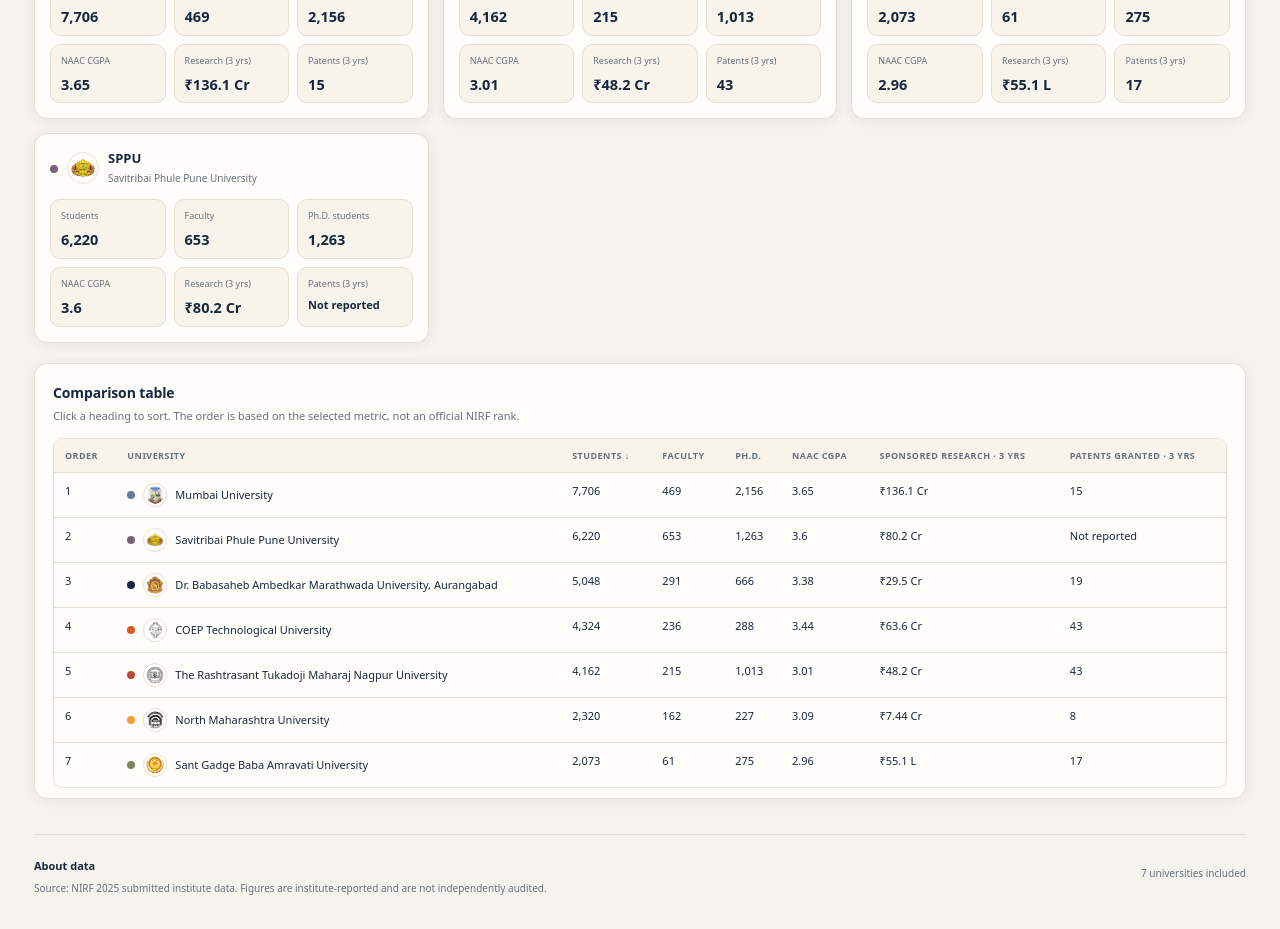
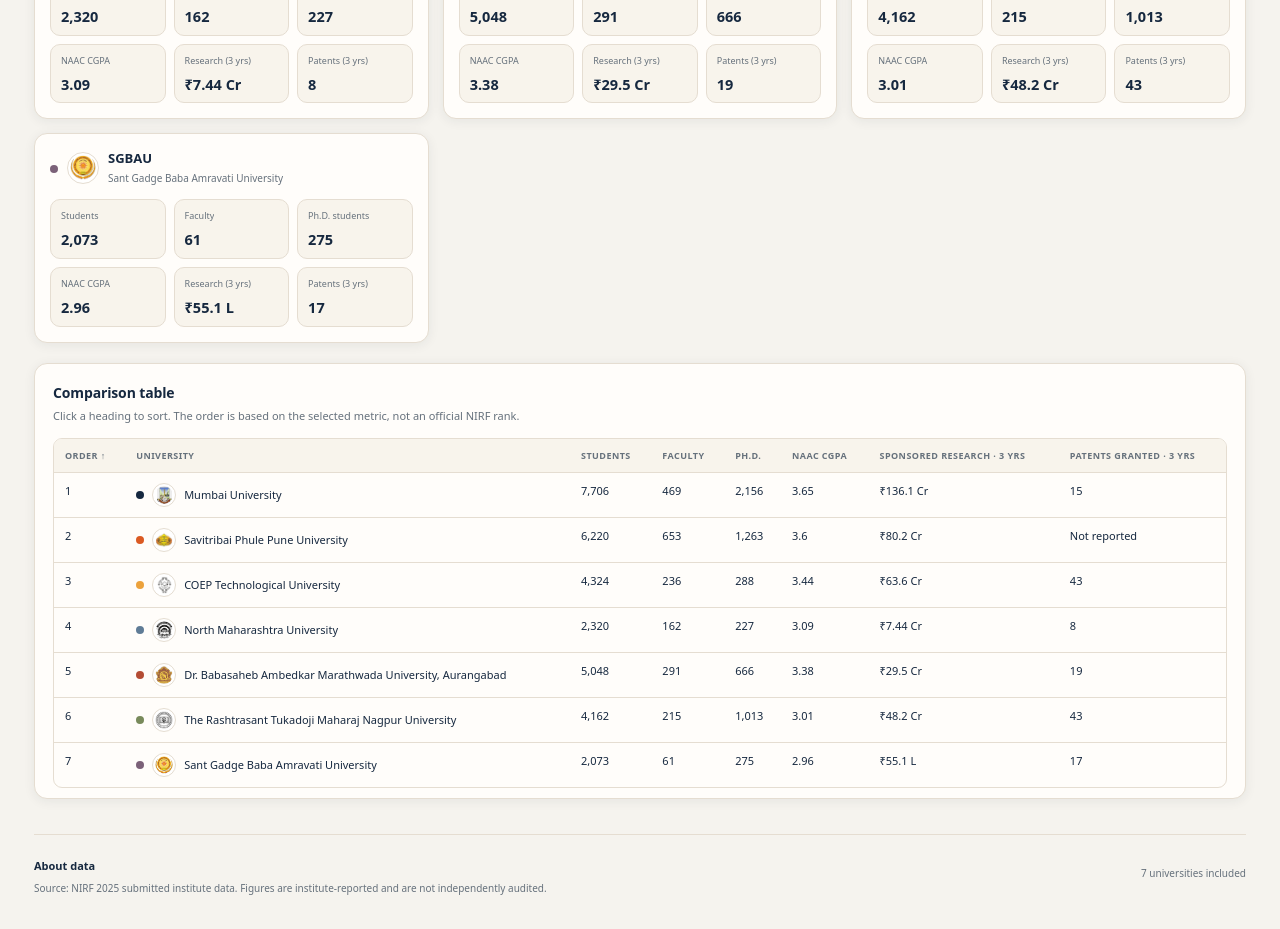
Before and after one commit to dankshreyash/NIRF-2025-University-Comparison-Dashboard, a React (Vite) app: page / in a window 1280 px wide. Shown: the part 600-1529 px from the top of the page. Built offline with nearby package versions, Linux system fonts and the light colour scheme.

Commit message:
minor change (uni in order)

```diff
--- a/src/App.tsx
+++ b/src/App.tsx
@@ -8,6 +8,7 @@ import { ResearchFinance } from "./pages/ResearchFinance";
 import { Students } from "./pages/Students";
 import type { CombinedData, UniversityData } from "./types";
 import type { CurrencyMode } from "./utils/format";
+import { sortUniversities } from "./utils/metrics";
 
 type PageId =
   | "overview"
@@ -50,7 +51,10 @@ export default function App() {
           throw new Error("The combined data file contains no university records.");
         }
         if (active) {
-          setData(result);
+          setData({
+            ...result,
+            universities: sortUniversities(result.universities),
+          });
         }
       })
       .catch((error: unknown) => {
--- a/src/components/UniversitySelector.tsx
+++ b/src/components/UniversitySelector.tsx
@@ -1,4 +1,5 @@
 import type { UniversityData } from "../types";
+import { FIXED_UNIVERSITY_ORDER, sortUniversities } from "../utils/metrics";
 import { UniversityLogo } from "./UniversityLogo";
 
 interface UniversitySelectorProps {
@@ -8,14 +9,21 @@ interface UniversitySelectorProps {
 }
 
 export function UniversitySelector({
-  universities,
+  universities: rawUniversities,
   selected,
   onChange,
 }: UniversitySelectorProps) {
+  const universities = sortUniversities(rawUniversities);
+
   function toggle(shortName: string) {
-    const next = selected.includes(shortName)
+    const rawNext = selected.includes(shortName)
       ? selected.filter((item) => item !== shortName)
       : [...selected, shortName];
+    const next = rawNext.sort(
+      (a, b) =>
+        (FIXED_UNIVERSITY_ORDER as readonly string[]).indexOf(a) -
+        (FIXED_UNIVERSITY_ORDER as readonly string[]).indexOf(b),
+    );
     onChange(next);
   }
 
--- a/src/pages/Compare.tsx
+++ b/src/pages/Compare.tsx
@@ -16,6 +16,7 @@ import { formatINR, type CurrencyMode } from "../utils/format";
 import {
   comparisonMetrics,
   facultyCount,
+  FIXED_UNIVERSITY_ORDER,
   formatNumber,
   formatPercent,
   getColor,
@@ -46,7 +47,14 @@ export function Compare({ universities, currencyMode }: CompareProps) {
     if (picked.includes(shortName)) {
       setPicked((current) => current.filter((value) => value !== shortName));
     } else if (picked.length < 4) {
-      setPicked((current) => [...current, shortName]);
+      setPicked((current) => {
+        const next = [...current, shortName];
+        return next.sort(
+          (a, b) =>
+            (FIXED_UNIVERSITY_ORDER as readonly string[]).indexOf(a) -
+            (FIXED_UNIVERSITY_ORDER as readonly string[]).indexOf(b),
+        );
+      });
     }
   }
 
--- a/src/pages/Faculty.tsx
+++ b/src/pages/Faculty.tsx
@@ -37,6 +37,7 @@ const PAGE_SIZE = 20;
 
 export function Faculty({ universities }: FacultyProps) {
   const [search, setSearch] = useState("");
+  const [universityFilter, setUniversityFilter] = useState("All universities");
   const [designation, setDesignation] = useState("All designations");
   const [association, setAssociation] = useState("All associations");
   const [currentPage, setCurrentPage] = useState(1);
@@ -73,13 +74,21 @@ export function Faculty({ universities }: FacultyProps) {
       const type = associationGroup(row.associationType);
       const matchesAssociation =
         association === "All associations" || type === association;
-      return matchesSearch && matchesDesignation && matchesAssociation;
+      const matchesUniversity =
+        universityFilter === "All universities" ||
+        row.university === universityFilter;
+      return (
+        matchesSearch &&
+        matchesDesignation &&
+        matchesAssociation &&
+        matchesUniversity
+      );
     });
-  }, [allRows, association, designation, search]);
+  }, [allRows, association, designation, search, universityFilter]);
 
   useEffect(() => {
     setCurrentPage(1);
-  }, [search, designation, association, universities]);
+  }, [search, universityFilter, designation, association, universities]);
 
   const pageCount = Math.max(1, Math.ceil(filteredRows.length / PAGE_SIZE));
   const visibleRows = filteredRows.slice(
@@ -252,6 +261,20 @@ export function Faculty({ universities }: FacultyProps) {
             />
           </label>
           <label className="select-field">
+            University
+            <select
+              value={universityFilter}
+              onChange={(event) => setUniversityFilter(event.target.value)}
+            >
+              <option>All universities</option>
+              {universities.map((item) => (
+                <option key={item.institute.shortName} value={item.institute.shortName}>
+                  {item.institute.shortName} – {item.institute.name}
+                </option>
+              ))}
+            </select>
+          </label>
+          <label className="select-field">
             Designation
             <select value={designation} onChange={(event) => setDesignation(event.target.value)}>
               <option>All designations</option>
--- a/src/pages/Overview.tsx
+++ b/src/pages/Overview.tsx
@@ -15,6 +15,7 @@ import {
 } from "../utils/metrics";
 
 type SortKey =
+  | "order"
   | "students"
   | "faculty"
   | "phd"
@@ -28,38 +29,42 @@ interface OverviewProps {
 }
 
 export function Overview({ universities, currencyMode }: OverviewProps) {
-  const [sortKey, setSortKey] = useState<SortKey>("students");
-  const [descending, setDescending] = useState(true);
+  const [sortKey, setSortKey] = useState<SortKey | null>("order");
+  const [descending, setDescending] = useState(false);
 
-  const rows = useMemo(
-    () =>
-      universities
-        .map((university) => ({
+  const rows = useMemo(() => {
+    const list = universities.map((university, index) => ({
       university,
+      order: index + 1,
       students: totalStudents(university),
       faculty: facultyCount(university),
       phd: phdStudentCount(university),
       cgpa: university.naac.cgpa,
       research: totalSponsoredResearch(university),
       patents: totalPatentsGranted(university),
-        }))
-        .sort((left, right) => {
+    }));
+
+    if (!sortKey || sortKey === "order") {
+      return descending ? [...list].reverse() : list;
+    }
+
+    return list.sort((left, right) => {
       const a = left[sortKey];
       const b = right[sortKey];
       if (a == null && b == null) return 0;
       if (a == null) return 1;
       if (b == null) return -1;
-          const difference = a - b;
+      const difference = (a as number) - (b as number);
       return descending ? -difference : difference;
-        }),
-    [descending, sortKey, universities],
-  );
+    });
+  }, [descending, sortKey, universities]);
 
   function sortBy(key: SortKey) {
-    if (sortKey === key) setDescending((value) => !value);
-    else {
+    if (sortKey === key) {
+      setDescending((value) => !value);
+    } else {
       setSortKey(key);
-      setDescending(true);
+      setDescending(key === "order" ? false : true);
     }
   }
 
@@ -128,7 +133,7 @@ export function Overview({ universities, currencyMode }: OverviewProps) {
               <table>
                 <thead>
                   <tr>
-                    <th>Order</th>
+                    <th>{sortLabel("Order", "order")}</th>
                     <th>University</th>
                     <th>{sortLabel("Students", "students")}</th>
                     <th>{sortLabel("Faculty", "faculty")}</th>
@@ -139,9 +144,9 @@ export function Overview({ universities, currencyMode }: OverviewProps) {
                   </tr>
                 </thead>
                 <tbody>
-                  {rows.map((row, index) => (
+                  {rows.map((row) => (
                     <tr key={row.university.institute.shortName}>
-                      <td>{index + 1}</td>
+                      <td>{row.order}</td>
                       <td>
                         <span className="table-university">
                           <span className="color-dot" style={{ backgroundColor: getColor(universities, row.university.institute.shortName) }} />
--- a/src/utils/metrics.ts
+++ b/src/utils/metrics.ts
@@ -658,7 +658,33 @@ export function comparisonMetrics(universities: UniversityData[]) {
   return { metrics, radar };
 }
 
-const FIXED_COLOR_ORDER = ["BAMU", "COEP", "KBCNMU", "MU", "RTMNU", "SGBAU", "SPPU"];
+export const FIXED_UNIVERSITY_ORDER = [
+  "MU",
+  "SPPU",
+  "COEP",
+  "KBCNMU",
+  "BAMU",
+  "RTMNU",
+  "SGBAU",
+] as const;
+
+export function sortUniversities<T extends { institute: { shortName: string } }>(
+  universities: T[],
+): T[] {
+  return [...universities].sort((a, b) => {
+    const indexA = (FIXED_UNIVERSITY_ORDER as readonly string[]).indexOf(
+      a.institute.shortName,
+    );
+    const indexB = (FIXED_UNIVERSITY_ORDER as readonly string[]).indexOf(
+      b.institute.shortName,
+    );
+    const orderA = indexA === -1 ? 999 : indexA;
+    const orderB = indexB === -1 ? 999 : indexB;
+    return orderA - orderB;
+  });
+}
+
+const FIXED_COLOR_ORDER: readonly string[] = FIXED_UNIVERSITY_ORDER;
 
 export function getColor(_universities: UniversityData[], shortName: string): string {
   const index = FIXED_COLOR_ORDER.indexOf(shortName);
```
Also changed, not shown: public/data/all.json, 1 other file (tests, documents, lock files or other folders). Lines whose indentation alone changed are shown as unchanged.
